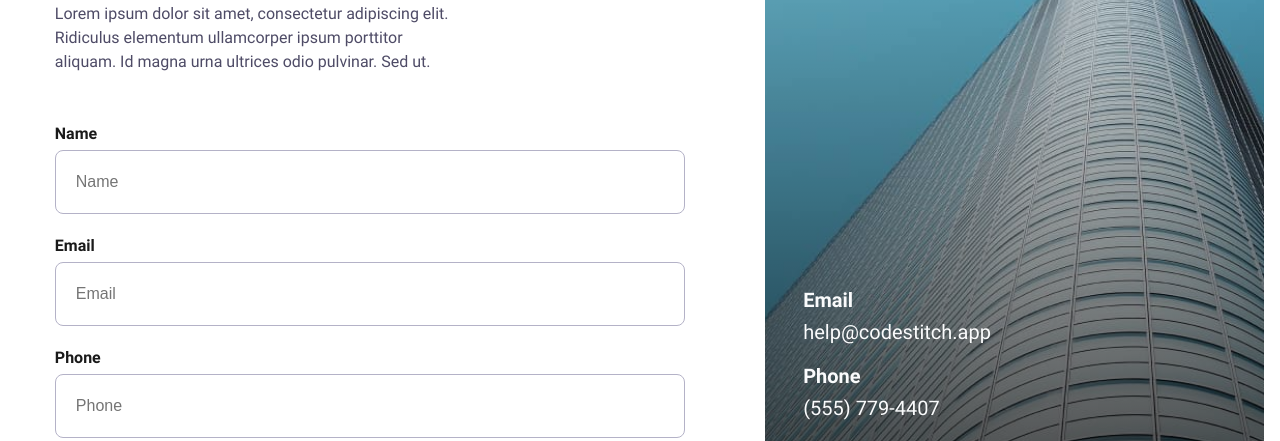
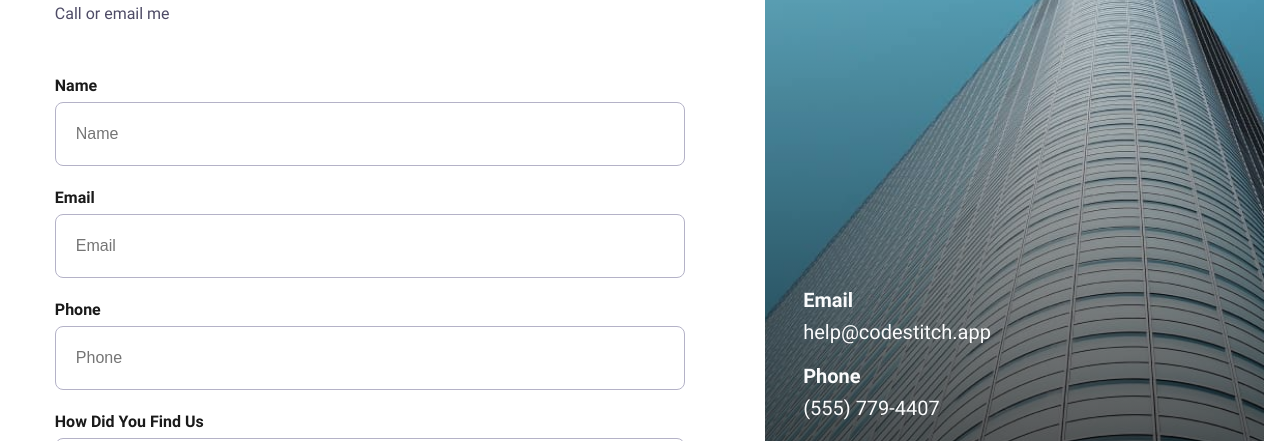
Before and after one commit to BrennenHammer/YCCustoms, an Eleventy site: page src/content/pages/contact.html in a window 1280 px wide. Shown: the part 659-1100 px from the top of the page. Built offline with nearby package versions, Linux system fonts and the light colour scheme; Eleventy itself is replaced by a stand-in of ours; files that its build step writes are made by us from their sources.

Commit message:
contact start

```diff
--- a/src/content/pages/contact.html
+++ b/src/content/pages/contact.html
@@ -54,9 +54,7 @@ eleventyNavigation:
                     <span class="cs-topper">Contact</span>
                     <h2 class="cs-title">Get in Touch</h2>
                     <p class="cs-text">
-                        Lorem ipsum dolor sit amet, consectetur adipiscing elit.
-                        Ridiculus elementum ullamcorper ipsum porttitor aliquam.
-                        Id magna urna ultrices odio pulvinar. Sed ut.
+                        Call or email me
                     </p>
                 </div>
                 <label>
```
